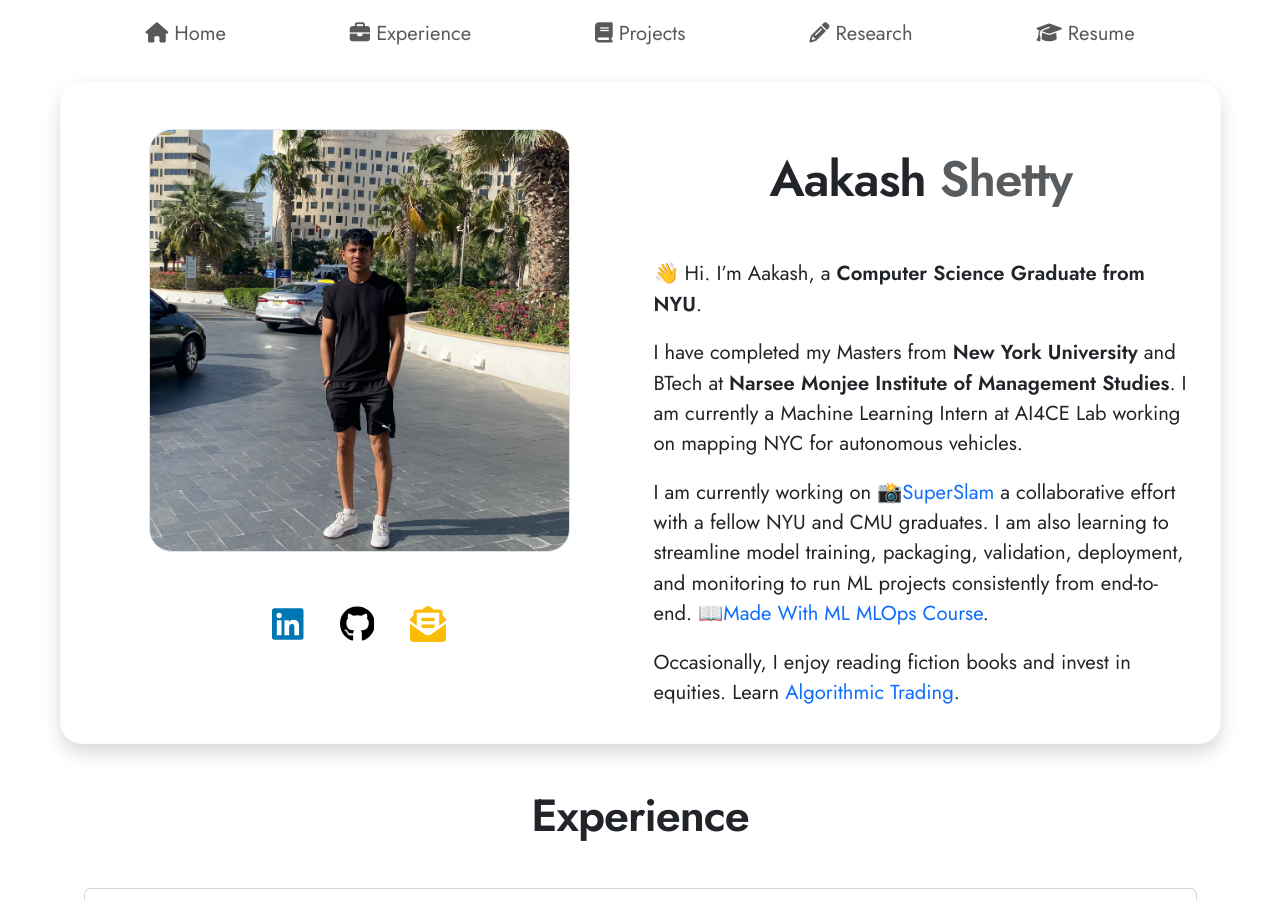
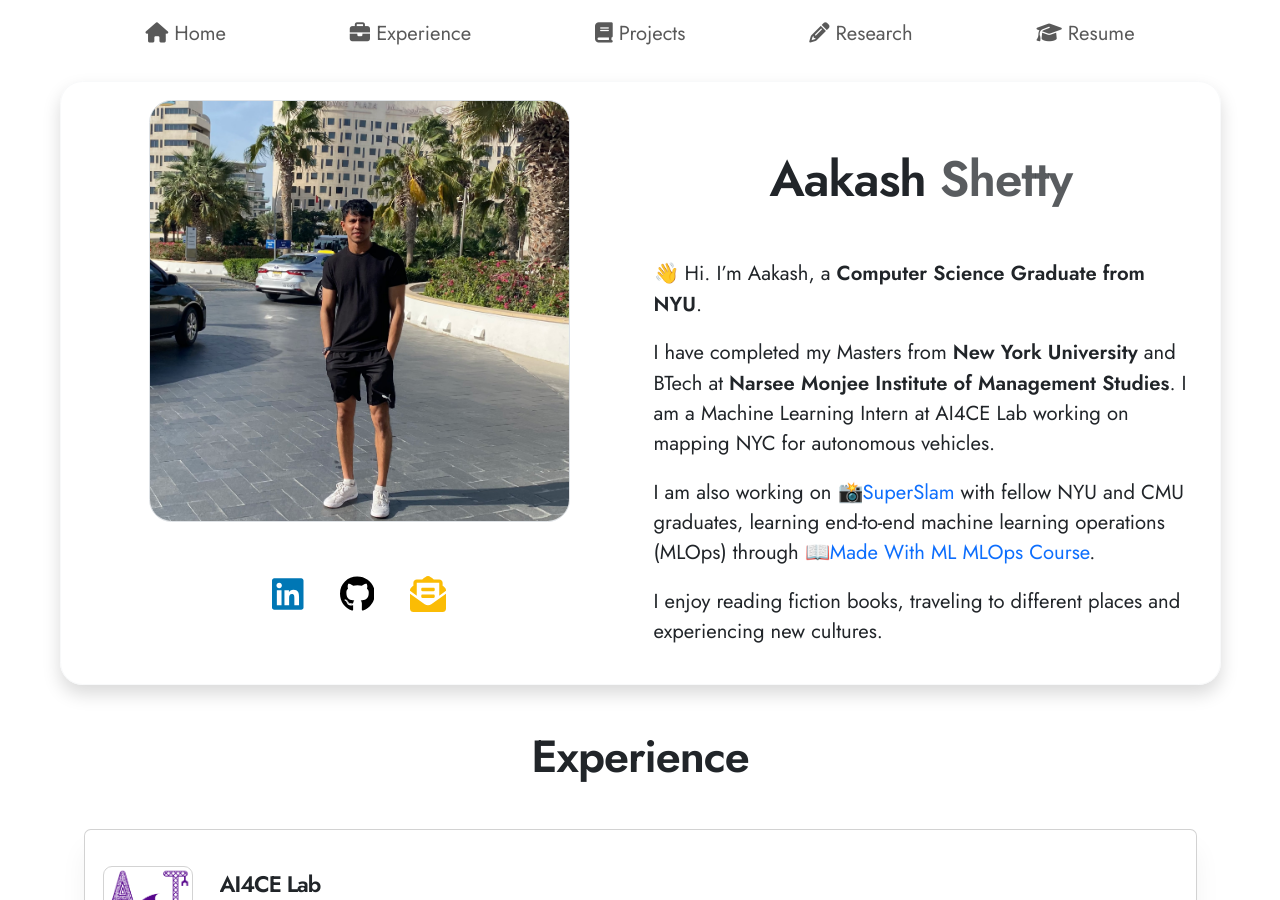
Before and after one commit to AAKASHKSHETTY/AAKASHKSHETTY.github.io, a Jekyll site: the page built from index.md, in a window 1280 px wide and 900 px high. Built offline with Jekyll 4.4.1, drawn with Linux system fonts in a browser that asks for light colours; nearby versions of some CDN libraries.

Commit message:
New Commit

```diff
--- a/_includes/about.md
+++ b/_includes/about.md
@@ -1,7 +1,7 @@
 👋 Hi. I'm Aakash, a **Computer Science Graduate from NYU**.
 
-I have completed my Masters from **New York University** and BTech at **Narsee Monjee Institute of Management Studies**. I am currently a Machine Learning Intern at AI4CE Lab working on mapping NYC for autonomous vehicles.
+I have completed my Masters from **New York University** and BTech at **Narsee Monjee Institute of Management Studies**. I am a Machine Learning Intern at AI4CE Lab working on mapping NYC for autonomous vehicles.
 
-I am currently working on [📸SuperSlam](https://github.com/adityamwagh/SuperSLAM){:target="_blank"} a collaborative effort with a fellow NYU and CMU graduates. I am also learning to streamline model training, packaging, validation, deployment, and monitoring to run ML projects consistently from end-to-end. [📖Made With ML MLOps Course](https://madewithml.com/){:target="_blank"}.
+I am also working on [📸SuperSlam](https://github.com/adityamwagh/SuperSLAM){:target="_blank"} with fellow NYU and CMU graduates, learning end-to-end machine learning operations (MLOps) through [📖Made With ML MLOps Course](https://madewithml.com/){:target="_blank"}.
 
-Occasionally, I enjoy reading fiction books and invest in equities. Learn [Algorithmic Trading](https://youtu.be/xfzGZB4HhEE?si=BGSL3jKev3ot74EN).
+I enjoy reading fiction books, traveling to different places and experiencing new cultures.
```
